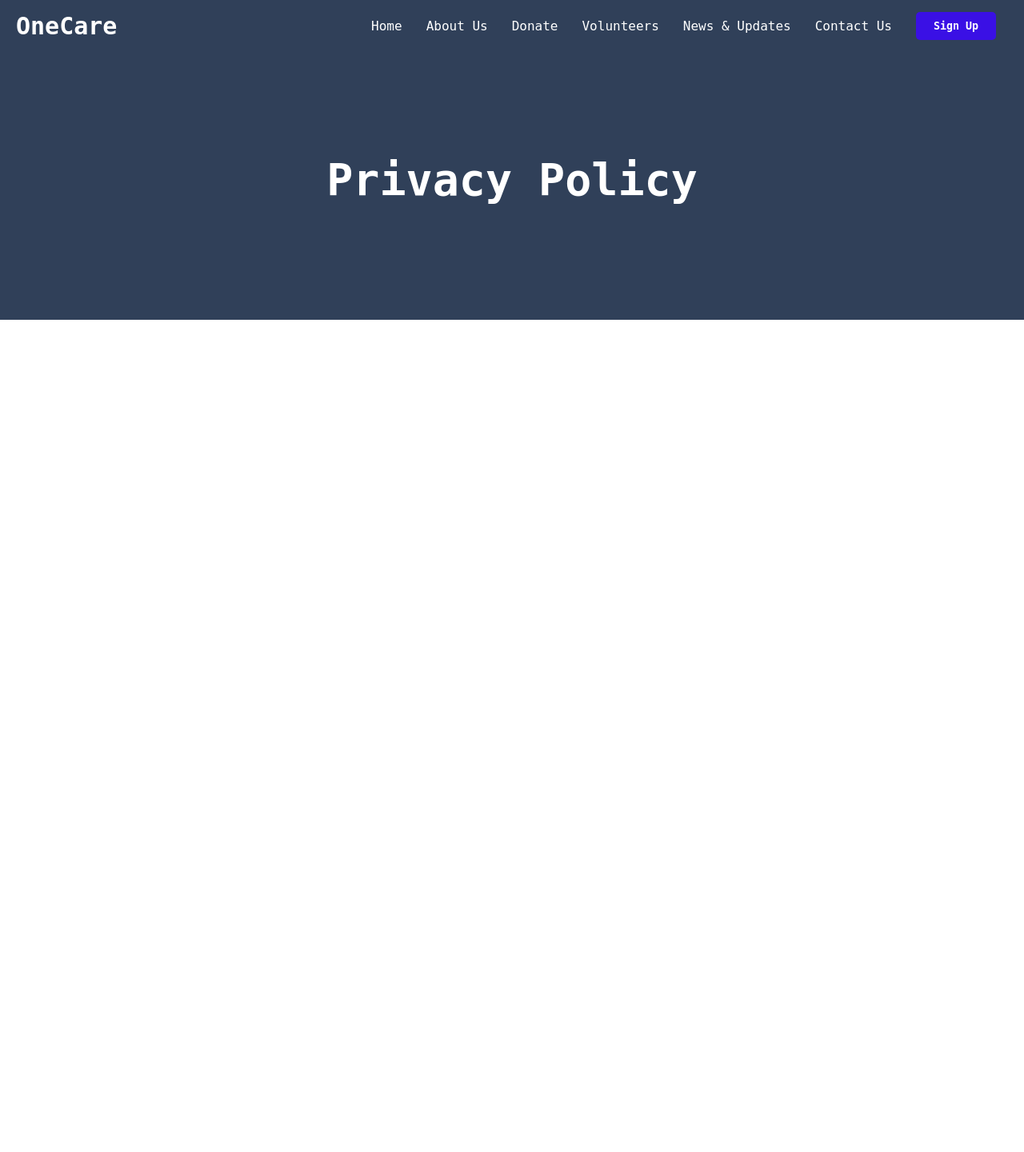
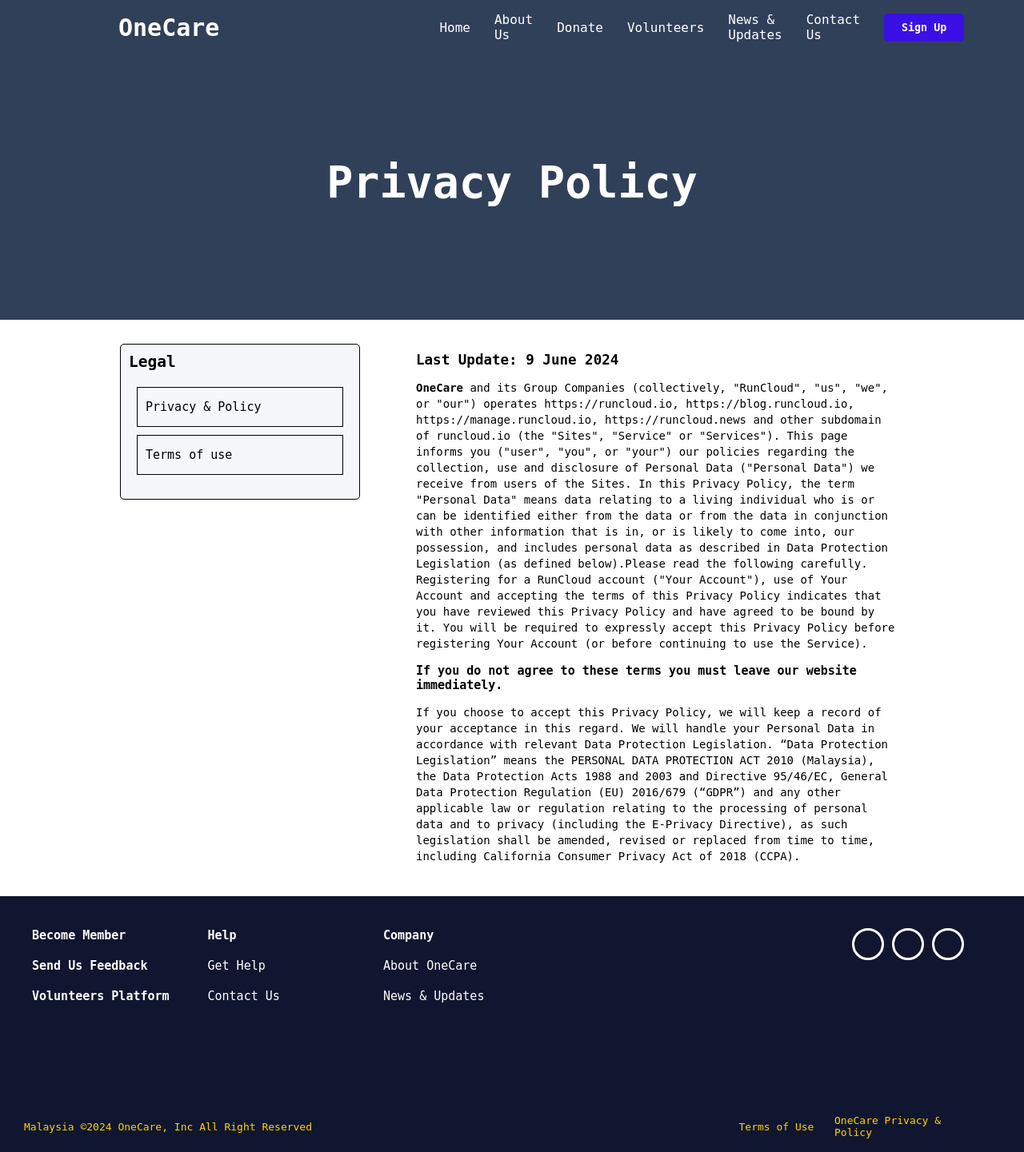
Before and after one commit to IamDanishImran/onecare, a PHP site: page /privacy.php in a window 1280 px wide. Shown: the whole page at 80% size. Before the commit the page ends 400 px from the top, so only its background shows below. Run offline with PHP 8.4, Linux system fonts and the light colour scheme.

Commit message:
Files add by Imran

```diff
--- a/CssFiles/index.css
+++ b/CssFiles/index.css
@@ -18,7 +18,7 @@
 
 .intro  {
     color: #fff;
-    width: 60%;
+    width: 100%;
 }
 
 .intro h1 {
--- a/CssFiles/privacy.css
+++ b/CssFiles/privacy.css
@@ -8,6 +8,7 @@
 .main {
     height: 50vh;
     width: auto;
+    padding: 0 10%;
     background-color: #304059;
 }
 
@@ -19,3 +20,94 @@
     font-size: 55px;
     color: #fff;
 }
+
+/*----- Document Section --------- */
+
+.documentSection {
+    height: auto;
+    width: auto;
+    display: flex;
+    align-items: center;
+    margin: 20px 0px 20px 0px;
+}
+
+.documentWrapper {
+    display: flex;
+    justify-content: center;
+}
+
+.navWrapper {
+    width: 25%;
+    padding: 10px;
+    height: 100%;
+    margin-right: 20px;
+}
+
+.nav {
+    height: 100%;
+    width: auto;
+    padding: 10px;
+    border: 1px solid #000;
+    border-radius: 5px;
+    background-color: #f5f7fa;
+}
+
+.nav ul {
+    list-style-type: none;
+    padding: 10px;
+}
+
+.nav ul li {
+    display: flex;
+    align-items: center;
+    border: 1px solid #000;
+    margin: 10px 0px 10px 0px;
+    padding: 10px;
+    font-size: 15px;
+    height: 50px;
+    transition: .2s;
+}
+
+.nav ul li:hover {
+    box-shadow: -4px 4px #000;
+}
+
+.nav ul li a {
+    text-decoration: none;
+    color: #000;
+}
+
+.Document {
+    padding: 10px;
+    width: 50%;
+    margin-left: 20px;
+}
+
+.title #titleOne {
+    margin-bottom: 0px;
+    margin-top: 0px;
+}
+
+.DocumentWrapper {
+    width: 100%;
+    padding: 10px;
+}
+
+.DocumentWrapper p {
+    font-size: 14px;
+    line-height: 20px;
+}
+
+.title {
+    font-size: 15px;
+    margin-bottom: 15px;
+}
+
+.title #titleTwo {
+    font-size: 15px;
+    margin-top: 15px;
+}
+
+.DocumentWrapper span {
+    font-weight: bold;
+}
--- a/connect.php
+++ b/connect.php
@@ -1,5 +1,5 @@
 <?php
-$servername = "localhost:3301";
+$servername = "localhost:3306";
 $username = "root";
 $password = "abc123";
 $dbname = "onecare";
--- a/privacy.php
+++ b/privacy.php
@@ -14,12 +14,67 @@
 
              <!-- Intro Section -->
              <section class="IntroSection">
-              <article class="introPrivacy">
-                <h1>Privacy Policy</h1>
-              </article>
+                <article class="introPrivacy">
+                    <h1>Privacy Policy</h1>
+                </article>
+            </section>
         </section>
-        <section class="privacyContent">
-        </section>
-        </section>
+
+            <!-- Document Section -->
+            <section class="documentSection">
+                <article class="documentWrapper">
+                    <div class="navWrapper column">
+                        <div class="nav">
+                            <h2>Legal</h2>
+                            <ul>
+                                <li><a href="#">Privacy & Policy</a></li>
+                                <li><a href="#">Terms of use</a></li>
+                            </ul>
+                        </div>
+                    </div>
+                    <div class="Document column">
+                        <div class="DocumentWrapper">
+                        <div class="title"><h3 id="titleOne">Last Update: 9 June 2024</h3></div>
+                        <p><span>OneCare</span> and its Group Companies
+                            (collectively, "RunCloud", "us", "we", or "our") operates
+                            https://runcloud.io, https://blog.runcloud.io, https://manage.runcloud.io, https://runcloud.news and other subdomain
+                            of runcloud.io (the "Sites", "Service" or "Services"). This page informs you ("user", "you", or "your")
+                            our policies regarding the collection, use and disclosure of Personal Data
+                            ("Personal Data") we receive from users of the Sites. In this Privacy Policy,
+                            the term "Personal Data" means data relating to a living individual who is or
+                            can be identified either from the data or from the data in conjunction with
+                            other information that is in, or is likely to come into, our possession, and
+                            includes personal data as described in Data Protection Legislation
+                            (as defined below).Please read the following carefully. Registering for a
+                            RunCloud account ("Your Account"), use of Your Account and accepting the terms
+                            of this Privacy Policy indicates that you have reviewed this Privacy Policy and
+                            have agreed to be bound by it. You will be required to expressly accept this
+                            Privacy Policy before registering Your Account (or before continuing to use the
+                            Service).
+                        </p>
+                        <div class="title">
+                            <h3 id="titleTwo">If you do not agree to these terms you must leave our website immediately.</h3>
+                        </div>
+                        <p>If you choose to accept this Privacy Policy, we will keep a record
+                            of your acceptance in this regard. We will handle your Personal
+                            Data in accordance with relevant Data Protection Legislation.
+                            “Data Protection Legislation” means the PERSONAL DATA PROTECTION
+                            ACT 2010 (Malaysia), the Data Protection Acts 1988 and 2003 and
+                            Directive 95/46/EC, General Data Protection Regulation (EU)
+                            2016/679 (“GDPR”) and any other applicable law or regulation
+                            relating to the processing of personal data and to privacy
+                            (including the E-Privacy Directive), as such legislation shall
+                            be amended, revised or replaced from time to time, including
+                            California Consumer Privacy Act of 2018 (CCPA).
+                        </p>
+                        </div>
+                    </div>
+                </article>
+             </section>
+
+             <!-- Footer Section -->
+              <?php include 'footer.php'; ?>
     </body>
 </html>
+
+<!-- #90c8f9 -->
```
